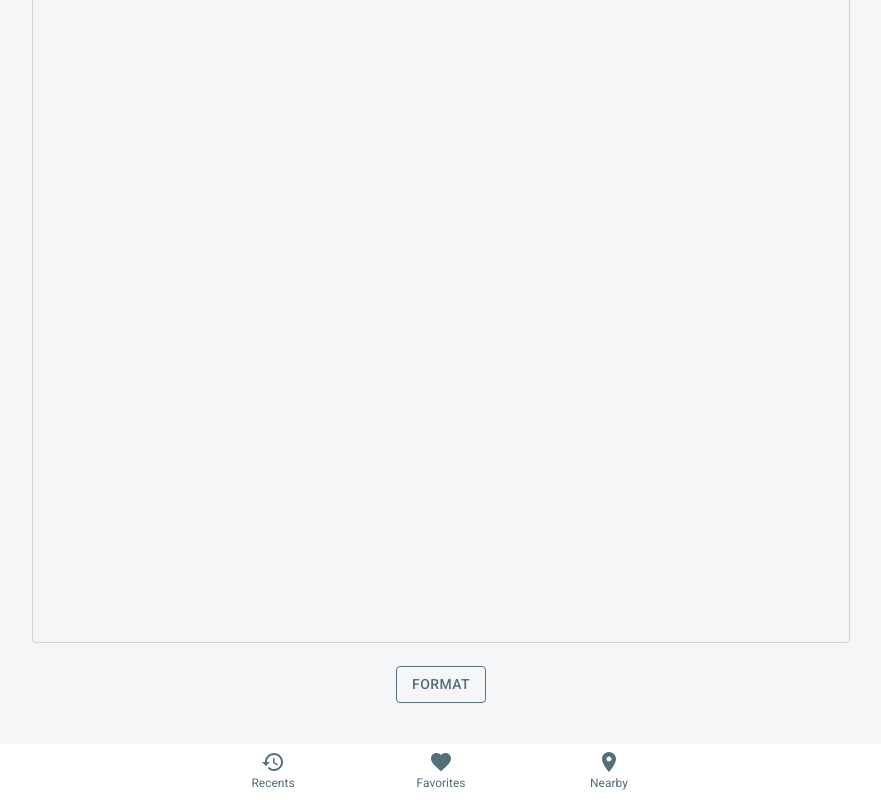
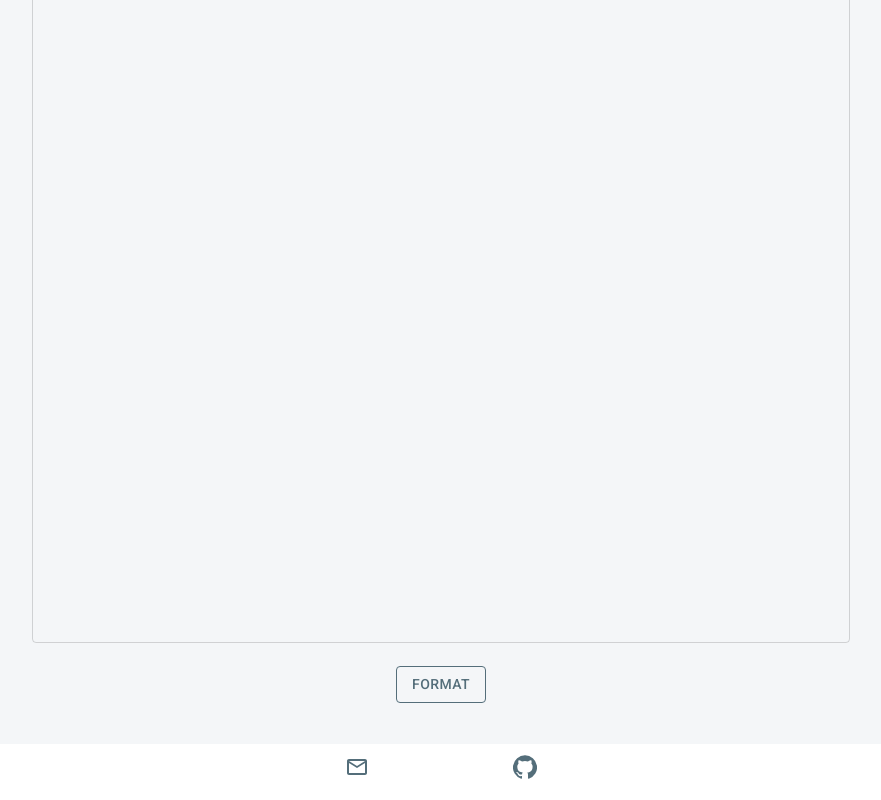
Before and after one commit to andy-zhangtao/format-ui, a React (Create React App) app: page / in a window 1280 px wide. Shown: the part 334-1134 px from the top of the page, without its empty margins (199-1080 px from the left). Built offline with nearby package versions, Linux system fonts and the light colour scheme.

Commit message:
添加底部栏跳转

```diff
--- a/src/compoment/footbar/index.tsx
+++ b/src/compoment/footbar/index.tsx
@@ -1,19 +1,21 @@
 import React, { Component } from 'react'
 import { BottomNavigation, BottomNavigationAction } from '@material-ui/core'
-import RestoreIcon from '@material-ui/icons/Restore';
-import FavoriteIcon from '@material-ui/icons/Favorite';
-import LocationOnIcon from '@material-ui/icons/LocationOn';
+import MailOutlineIcon from '@material-ui/icons/MailOutline';
+import GitHubIcon from '@material-ui/icons/GitHub';
 
 class FootBarComponent extends Component {
 
+    state = {
+        value: "",
+    }
+    onChange = (event: React.ChangeEvent<{}>, newValue: string) => {
+        this.setState({ value: newValue })
+    }
     render() {
         return (
-            <BottomNavigation
-                showLabels
-            >
-                <BottomNavigationAction label="Recents" icon={<RestoreIcon />} />
-                <BottomNavigationAction label="Favorites" icon={<FavoriteIcon />} />
-                <BottomNavigationAction label="Nearby" icon={<LocationOnIcon />} />
+            <BottomNavigation value={this.state.value} onChange={this.onChange}>
+                <BottomNavigationAction target="_blank" href="mailto:ztao8607@gmail.com" value="ztao8607@gmail.com" label="ztao8607@gmail.com" icon={<MailOutlineIcon />} />
+                <BottomNavigationAction target="_blank" href="https://github.com/andy-zhangtao/format-ui" value="GitHub" label="GitHub" icon={<GitHubIcon />} />
             </BottomNavigation>
 
         )
--- a/src/compoment/index/topbar.tsx
+++ b/src/compoment/index/topbar.tsx
@@ -2,7 +2,7 @@ import React, { Suspense } from 'react';
 import { renderRoutes } from 'react-router-config';
 import PropTypes from 'prop-types';
 import clsx from 'clsx';
-import { makeStyles, useTheme, Theme, createStyles } from '@material-ui/core/styles';
+import { makeStyles, Theme, createStyles } from '@material-ui/core/styles';
 import CssBaseline from '@material-ui/core/CssBaseline';
 import AppBar from '@material-ui/core/AppBar';
 import Toolbar from '@material-ui/core/Toolbar';
@@ -76,7 +76,7 @@ const useStyles = makeStyles((theme: Theme) =>
 
 const PersistentDrawerLeft = (props: any) => {
     const classes = useStyles();
-    const theme = useTheme();
+    // const theme = useTheme();
     const [open, setOpen] = React.useState(true);
     const { route } = props;
 
--- a/src/routes.js
+++ b/src/routes.js
@@ -1,5 +1,3 @@
-import React from 'react';
-import { Redirect } from 'react-router-dom';
 import Index from './compoment/index'
 
 const routes = [
```
